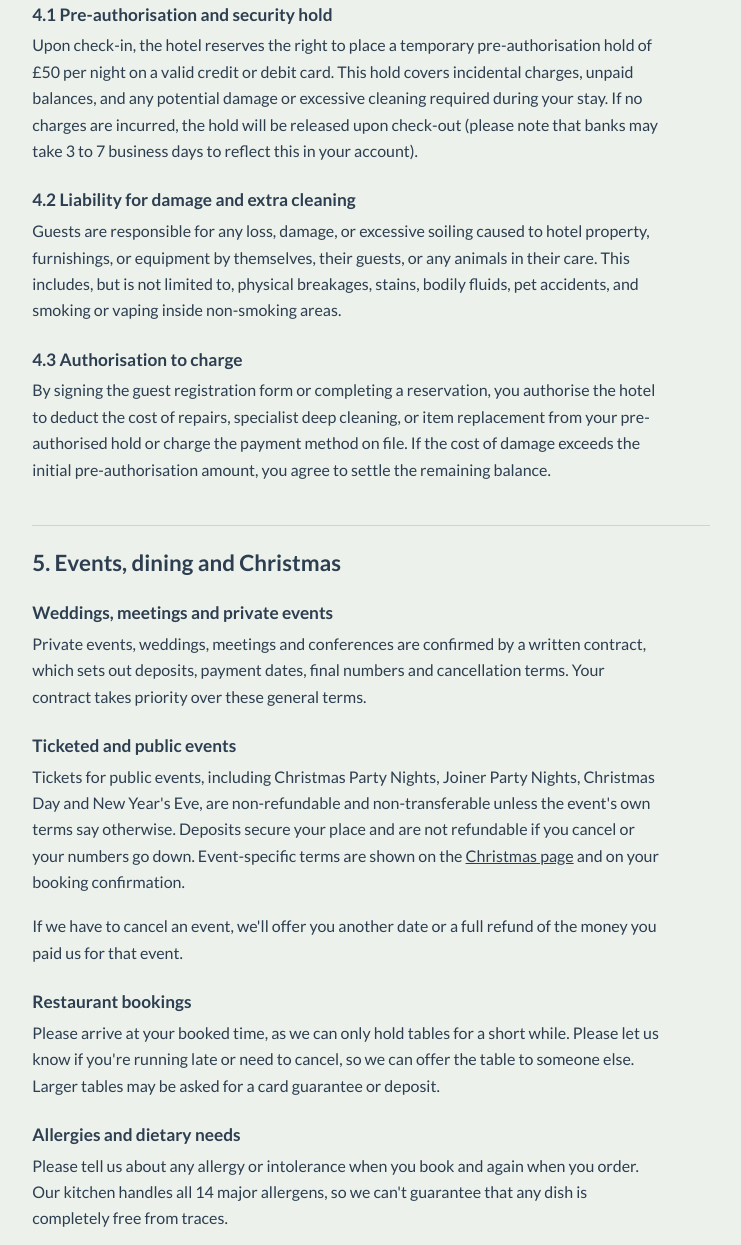
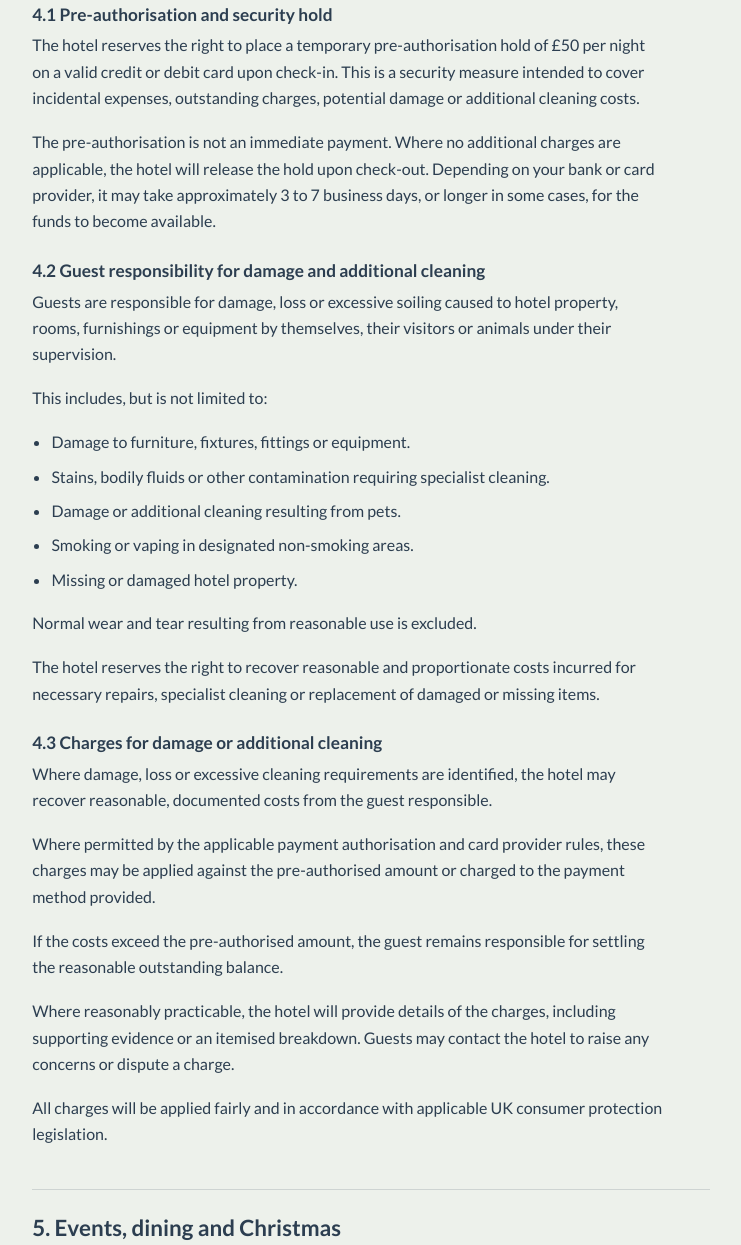
Before and after one commit to orngroup/brandon-website, a plain HTML site: page terms/index.html in a window 1280 px wide. Shown: the part 2394-3639 px from the top of the page, without its empty margins (269-1010 px from the left). Drawn offline with Linux system fonts and the light colour scheme.

Commit message:
Add files via upload

```diff
--- a/terms/index.html
+++ b/terms/index.html
@@ -125,11 +125,26 @@ try { if (matchMedia("(max-width: 760px)").matches && !sessionStorage.getItem("b
 
     <h2 id="security">4. Security deposit and damage liability policy</h2>
     <h3>4.1 Pre-authorisation and security hold</h3>
-    <p>Upon check-in, the hotel reserves the right to place a temporary pre-authorisation hold of £50 per night on a valid credit or debit card. This hold covers incidental charges, unpaid balances, and any potential damage or excessive cleaning required during your stay. If no charges are incurred, the hold will be released upon check-out (please note that banks may take 3 to 7 business days to reflect this in your account).</p>
-    <h3>4.2 Liability for damage and extra cleaning</h3>
-    <p>Guests are responsible for any loss, damage, or excessive soiling caused to hotel property, furnishings, or equipment by themselves, their guests, or any animals in their care. This includes, but is not limited to, physical breakages, stains, bodily fluids, pet accidents, and smoking or vaping inside non-smoking areas.</p>
-    <h3>4.3 Authorisation to charge</h3>
-    <p>By signing the guest registration form or completing a reservation, you authorise the hotel to deduct the cost of repairs, specialist deep cleaning, or item replacement from your pre-authorised hold or charge the payment method on file. If the cost of damage exceeds the initial pre-authorisation amount, you agree to settle the remaining balance.</p>
+    <p>The hotel reserves the right to place a temporary pre-authorisation hold of £50 per night on a valid credit or debit card upon check-in. This is a security measure intended to cover incidental expenses, outstanding charges, potential damage or additional cleaning costs.</p>
+    <p>The pre-authorisation is not an immediate payment. Where no additional charges are applicable, the hotel will release the hold upon check-out. Depending on your bank or card provider, it may take approximately 3 to 7 business days, or longer in some cases, for the funds to become available.</p>
+    <h3>4.2 Guest responsibility for damage and additional cleaning</h3>
+    <p>Guests are responsible for damage, loss or excessive soiling caused to hotel property, rooms, furnishings or equipment by themselves, their visitors or animals under their supervision.</p>
+    <p>This includes, but is not limited to:</p>
+    <ul>
+      <li>Damage to furniture, fixtures, fittings or equipment.</li>
+      <li>Stains, bodily fluids or other contamination requiring specialist cleaning.</li>
+      <li>Damage or additional cleaning resulting from pets.</li>
+      <li>Smoking or vaping in designated non-smoking areas.</li>
+      <li>Missing or damaged hotel property.</li>
+    </ul>
+    <p>Normal wear and tear resulting from reasonable use is excluded.</p>
+    <p>The hotel reserves the right to recover reasonable and proportionate costs incurred for necessary repairs, specialist cleaning or replacement of damaged or missing items.</p>
+    <h3>4.3 Charges for damage or additional cleaning</h3>
+    <p>Where damage, loss or excessive cleaning requirements are identified, the hotel may recover reasonable, documented costs from the guest responsible.</p>
+    <p>Where permitted by the applicable payment authorisation and card provider rules, these charges may be applied against the pre-authorised amount or charged to the payment method provided.</p>
+    <p>If the costs exceed the pre-authorised amount, the guest remains responsible for settling the reasonable outstanding balance.</p>
+    <p>Where reasonably practicable, the hotel will provide details of the charges, including supporting evidence or an itemised breakdown. Guests may contact the hotel to raise any concerns or dispute a charge.</p>
+    <p>All charges will be applied fairly and in accordance with applicable UK consumer protection legislation.</p>
 
     <h2 id="events">5. Events, dining and Christmas</h2>
     <h3>Weddings, meetings and private events</h3>
@@ -149,7 +164,7 @@ try { if (matchMedia("(max-width: 760px)").matches && !sessionStorage.getItem("b
 
     <h2 id="conduct">7. During your visit</h2>
     <h3>Smoking and vaping</h3>
-    <p>Brandon Hall Hotel and Spa is non-smoking inside, including e-cigarettes and vapes. Please use the outdoor smoking areas. Smoking or vaping indoors will result in a cleaning charge (see section 4).</p>
+    <p>Brandon Hall Hotel and Spa is non-smoking inside, including e-cigarettes and vapes. Please use the outdoor smoking areas. Smoking or vaping indoors may result in a cleaning charge (see section 4).</p>
     <h3>Behaviour and dress</h3>
     <p>We want every guest to enjoy their visit. We may refuse entry, refuse service or ask anyone to leave whose behaviour, language or dress may offend or disturb other guests or our team, or who appears to be intoxicated. In that case no refund will be given. Smart casual dress is expected in the restaurant and at evening events.</p>
     <h3>Food and drink</h3>
```
